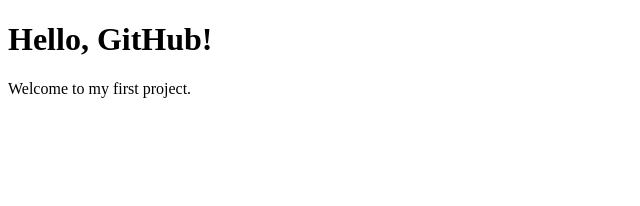
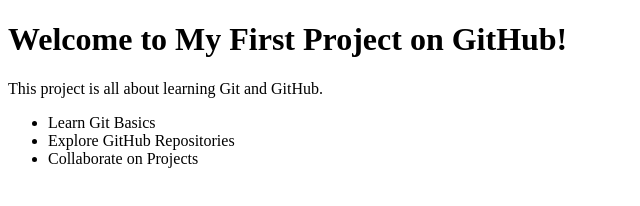
Before and after one commit to sourish-09/my-first-project, a plain HTML site: page index.html in a window 1280 px wide. Shown: the whole page, without its empty margins (0-640 px from the left). Drawn offline with Linux system fonts and the light colour scheme.

Commit message:
Updated inde.html with new ontent.

```diff
--- a/index.html
+++ b/index.html
@@ -6,7 +6,13 @@
     <title>My First Project</title>
 </head>
 <body>
-    <h1>Hello, GitHub!</h1>
-    <p>Welcome to my first project.</p>
+    <h1>Welcome to My First Project on GitHub!</h1>
+    <p>This project is all about learning Git and GitHub.</p>
+    <ul>
+        <li>Learn Git Basics</li>
+        <li>Explore GitHub Repositories</li>
+        <li>Collaborate on Projects</li>
+    </ul>
 </body>
+
 </html>
```
